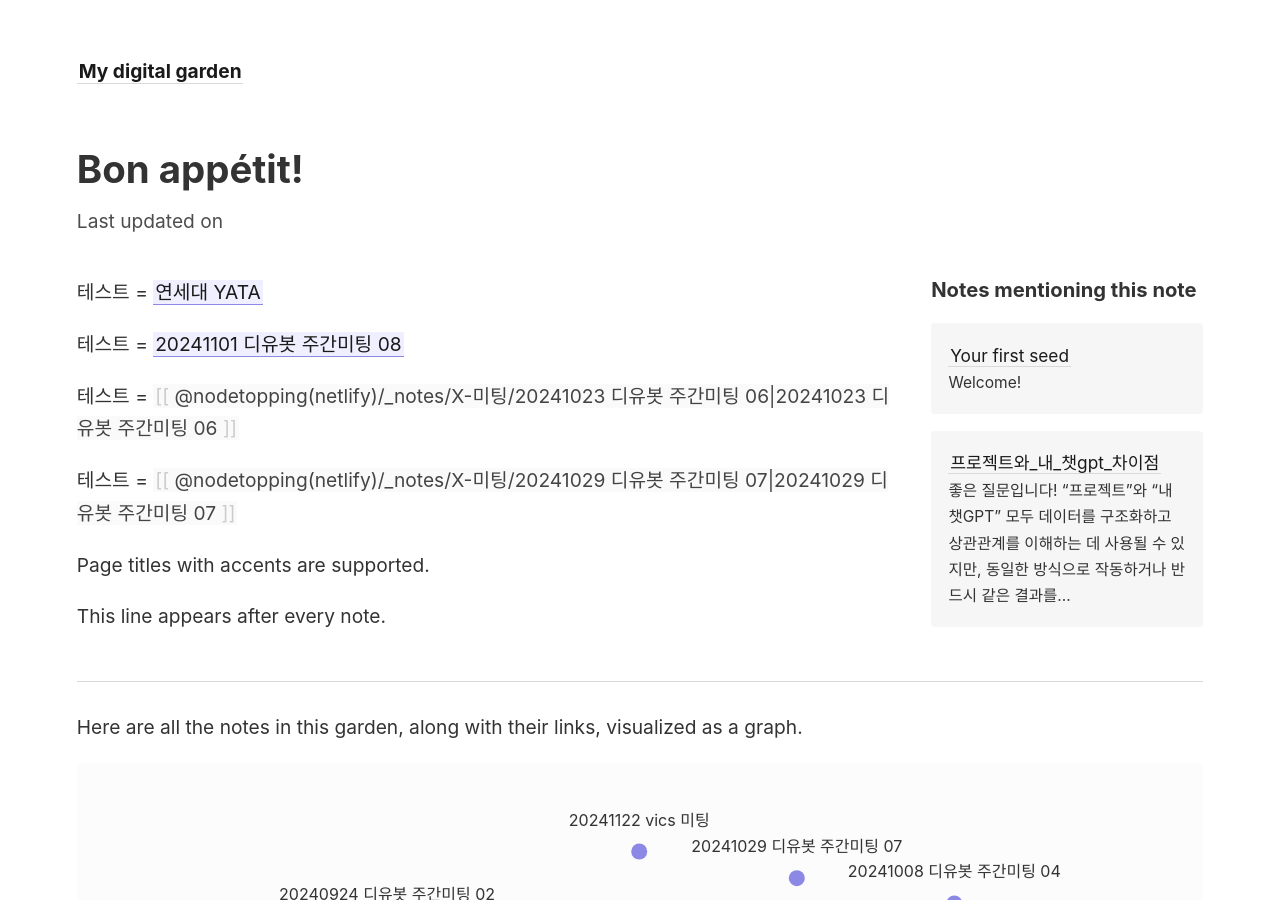
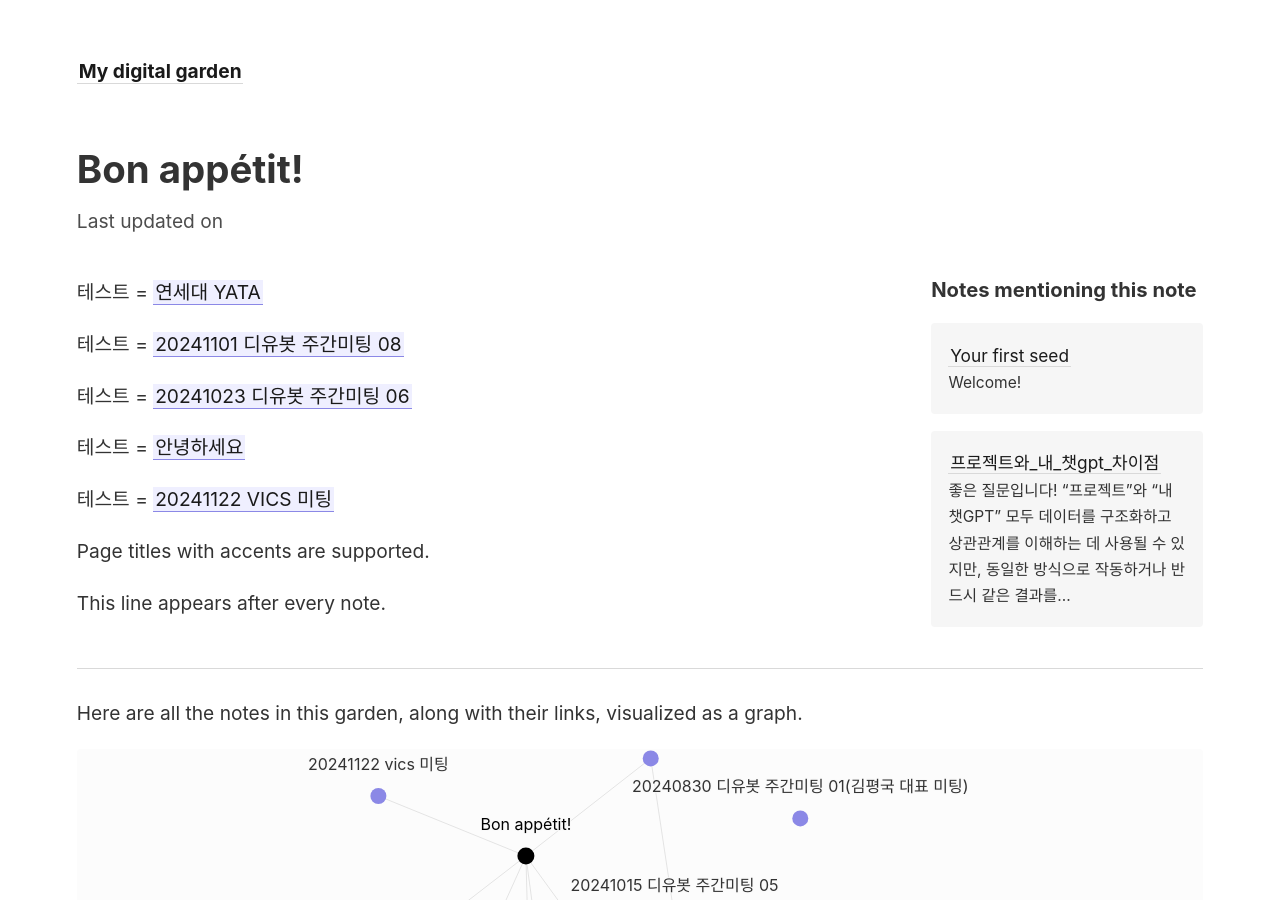
Before and after one commit to thelyver/NodeTopping, a Jekyll site: the page built from _notes/accents.md, in a window 1280 px wide and 900 px high. Built offline with Jekyll 4.4.1, drawn with Linux system fonts in a browser that asks for light colours.

Commit message:
테스트 7

```diff
--- a/_notes/accents.md
+++ b/_notes/accents.md
@@ -5,8 +5,11 @@ title: Bon appétit!
 
 테스트 = [[20241101 디유봇 주간미팅 08]]
 
-테스트 = [[@nodetopping(netlify)/_notes/X-미팅/20241023 디유봇 주간미팅 06|20241023 디유봇 주간미팅 06]]
+테스트 = [[20241023 디유봇 주간미팅 06]]
 
-테스트 = [[@nodetopping(netlify)/_notes/X-미팅/20241029 디유봇 주간미팅 07|20241029 디유봇 주간미팅 07]]
+테스트 = [[안녕하세요]]
+
+테스트 = [[20241122 VICS 미팅]]
+
 
 Page titles with accents are supported.
```
